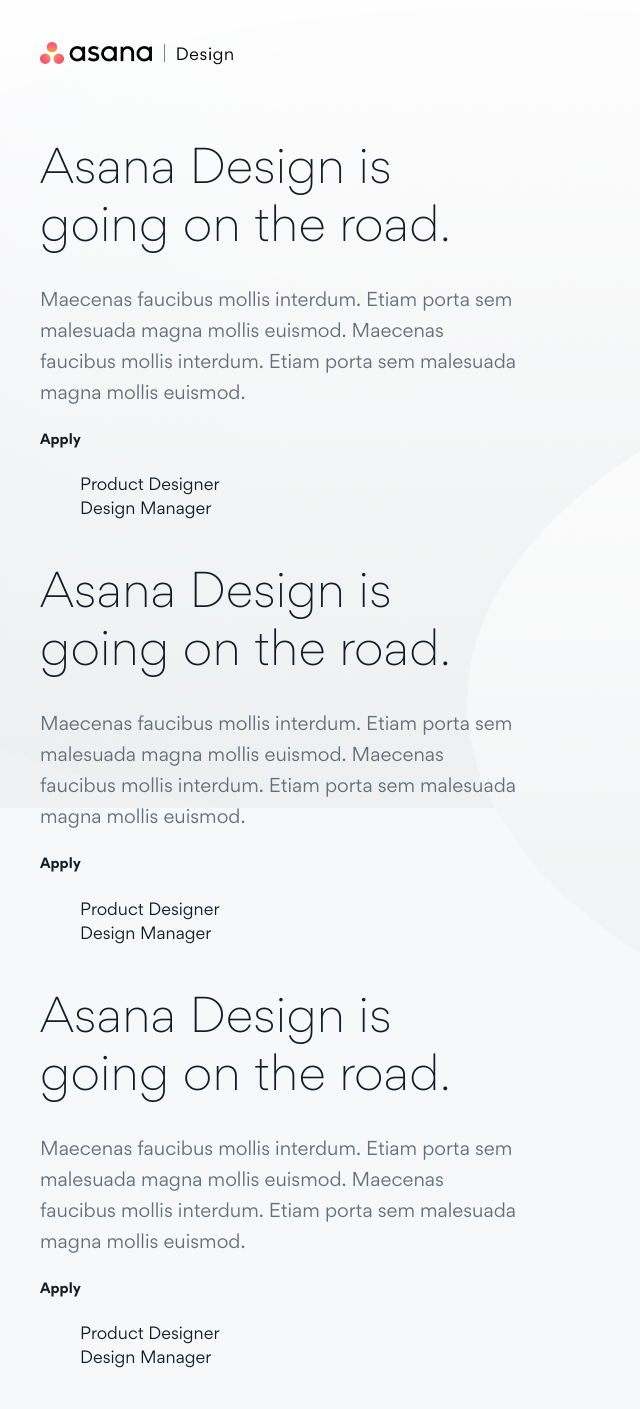
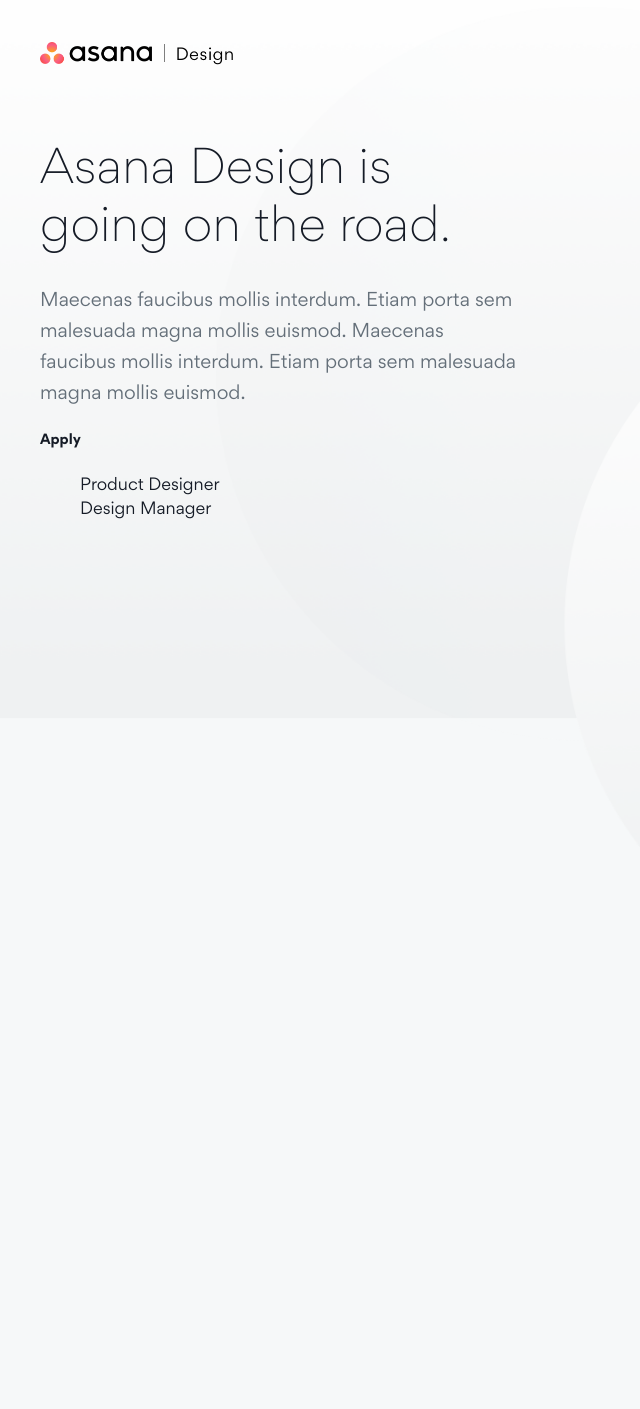
Before and after one commit to mattbond21/asana.design, a Jekyll site: the page built from index.html, in a window 1280 px wide. Shown: the whole page, without its empty margins (0-640 px from the left). Built offline with Jekyll 4.4.1, drawn with Linux system fonts in a browser that asks for light colours; nearby versions of some CDN libraries; some web fonts are replaced; after the commit the page ends 900 px from its top, so only the background shows below that.

Commit message:
revert body content

```diff
--- a/_sass/_main.scss
+++ b/_sass/_main.scss
@@ -17,8 +17,8 @@
     line-height: 1.5;
     font-family: Gordita, -apple-system, BlinkMacSystemFont, "Segoe UI", Helvetica, Arial, sans-serif, "Apple Color Emoji", "Segoe UI Emoji", "Segoe UI Symbol";
     background: url('../images/header-bg.png') $gray-1;
-    background-size: 2930px 1115px;
-    background-position: top center;
+    background-size: 100%;
+    background-position: top centers;
     background-repeat: no-repeat;
     text-rendering: optimizeLegibility;
     -ms-text-size-adjust: 100%;
--- a/index.html
+++ b/index.html
@@ -20,39 +20,3 @@
     &nbsp;
   </div>
 </div>
-
-<div class="row hero">
-  <div class="five-col">
-    <h1>Asana Design is going on the road.</h1>
-    <h3>Maecenas faucibus mollis interdum. Etiam porta sem malesuada magna mollis euismod. Maecenas faucibus mollis interdum. Etiam porta sem malesuada magna mollis euismod.</h3>
-    <div class="">
-      <h5>Apply</h5>
-      <ul>
-        <li>Product Designer</li>
-        <li>Design Manager</li>
-      </ul>
-    </div>
-  </div>
-
-  <div class="seven-col">
-    &nbsp;
-  </div>
-</div>
-
-<div class="row hero">
-  <div class="five-col">
-    <h1>Asana Design is going on the road.</h1>
-    <h3>Maecenas faucibus mollis interdum. Etiam porta sem malesuada magna mollis euismod. Maecenas faucibus mollis interdum. Etiam porta sem malesuada magna mollis euismod.</h3>
-    <div class="">
-      <h5>Apply</h5>
-      <ul>
-        <li>Product Designer</li>
-        <li>Design Manager</li>
-      </ul>
-    </div>
-  </div>
-
-  <div class="seven-col">
-    &nbsp;
-  </div>
-</div>
```
